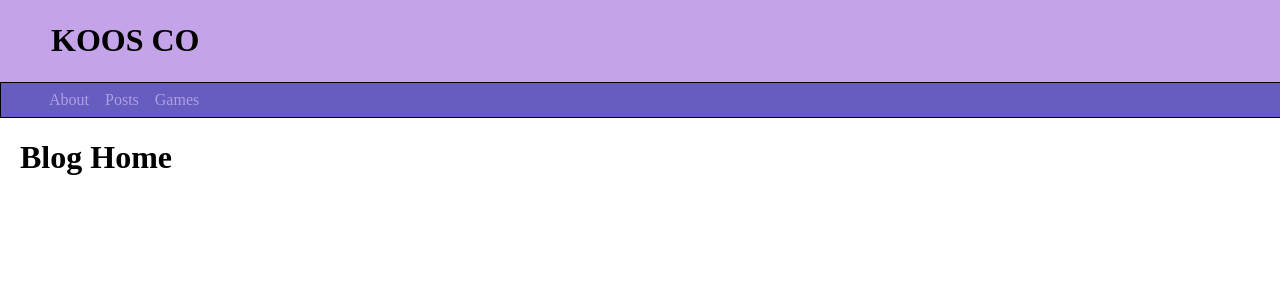
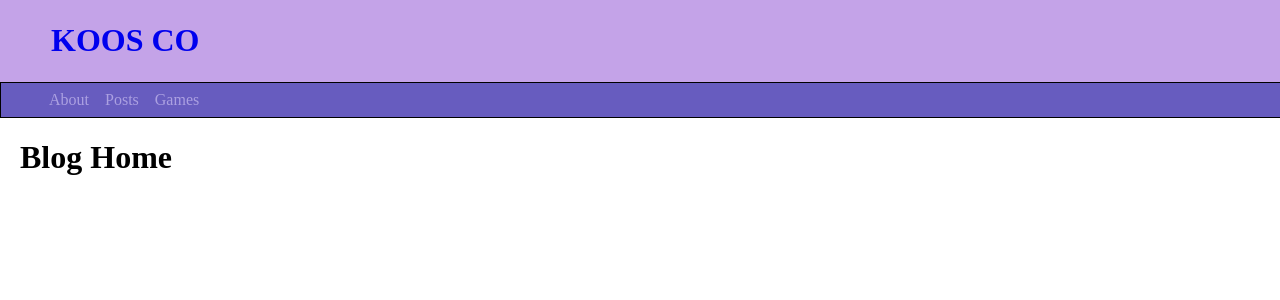
Before and after one commit to kth321/blog_app, a Django app: page / in a window 1280 px wide; the page is wider, and only the part inside the window is pictured. Shown: the top 300 px of that part. Run offline with Django 3.2, Linux system fonts and the light colour scheme.

Commit message:
add go-home-url into blog-head

```diff
--- a/Blogsite/templates/base.html
+++ b/Blogsite/templates/base.html
@@ -9,13 +9,13 @@
     <body>
         <div id="blog-head-div">
             <h1 id="blog-head">
-                KOOS CO
+                <a href="/" style="text-decoration: none;">KOOS CO</a>
             </h1>
         </div>
         <div class="sidebar">
             <ul class="nav-container">
                 <li class="nav-item"><a href="#" class="nav-item-a">About</a></li>
-                <li class="nav-item"><a href="#" class="nav-item-a">Posts</a></li>
+                <li class="nav-item"><a href="{% url 'blog:post_list' %}" class="nav-item-a">Posts</a></li>
                 <li class="nav-item"><a href="#" class="nav-item-a">Games</a></li>
             </ul>
         </div>
```
